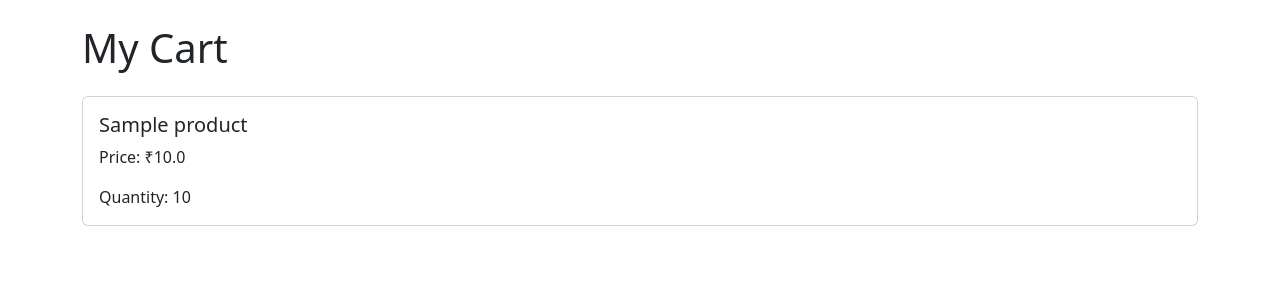
After one commit to Himeshpopat/Veloxa, a Flask app: page /cart in a window 1280 px wide. The commit adds this page. Shown: the top 300 px of the page. Run offline with Flask 3, Linux system fonts and the light colour scheme; the visitor is signed in with stand-in values (Sample User, id 1); tables that the repository leaves empty hold one stand-in row (values such as "Sample post").

Commit message:
Today's updates

```diff
--- a/app.py
+++ b/app.py
@@ -1,5 +1,5 @@
 from flask import Flask, render_template, request, session
-from models import db, Customer, Product
+from models import db, Customer, Product, Cart
 
 app = Flask(__name__)
 app.secret_key = 'mysecretkey'
@@ -121,6 +121,77 @@ def products():
         products=products
     )
 
+@app.route('/cart_test')
+def cart_test():
+
+    all_cart_items = Cart.query.all()
+
+    result = ""
+
+    for item in all_cart_items:
+
+        result += f"""
+        Customer ID: {item.customer_id}
+        Product ID: {item.product_id}
+        Quantity: {item.quantity}
+        <br><br>
+        """
+
+    return result
+
+@app.route('/add_to_cart/<int:product_id>')
+def add_to_cart(product_id):
+
+    customer_id = session['customer_id']
+
+    cart_item = Cart.query.filter_by(
+        customer_id=customer_id,
+        product_id=product_id
+    ).first()
+
+    if cart_item:
+
+        cart_item.quantity += 1
+
+    else:
+
+        cart_item = Cart(
+            customer_id=customer_id,
+            product_id=product_id,
+            quantity=1
+        )
+
+        db.session.add(cart_item)
+
+    db.session.commit()
+
+    return "Product Added To Cart"
+
+@app.route('/cart')
+def cart():
+
+    customer_id = session['customer_id']
+
+    cart_items = Cart.query.filter_by(
+        customer_id=customer_id
+    ).all()
+
+    cart_data = []
+
+    for item in cart_items:
+
+        product = Product.query.get(item.product_id)
+
+        cart_data.append({
+            'product': product,
+            'quantity': item.quantity
+        })
+
+    return render_template(
+        'cart.html',
+        cart_data=cart_data
+    )
+
 with app.app_context():
     db.create_all()
 
--- /dev/null
+++ b/templates/cart.html
@@ -0,0 +1,45 @@
+<!DOCTYPE html>
+<html>
+
+<head>
+    <title>My Cart</title>
+
+    <link href="https://cdn.jsdelivr.net/npm/bootstrap@5.3.3/dist/css/bootstrap.min.css"
+          rel="stylesheet">
+</head>
+
+<body>
+
+    <div class="container mt-4">
+
+        <h1 class="mb-4">My Cart</h1>
+
+        {% for item in cart_data %}
+
+        <div class="card mb-3">
+
+            <div class="card-body">
+
+                <h5 class="card-title">
+                    {{ item.product.name }}
+                </h5>
+
+                <p class="card-text">
+                    Price: ₹{{ item.product.price }}
+                </p>
+
+                <p class="card-text">
+                    Quantity: {{ item.quantity }}
+                </p>
+
+            </div>
+
+        </div>
+
+        {% endfor %}
+
+    </div>
+
+</body>
+
+</html>
```
Also changed, not shown: models.py (+9 -0 lines), templates/products.html (+9 -5 lines), static/product_images/Screenshot (53).png (added).
